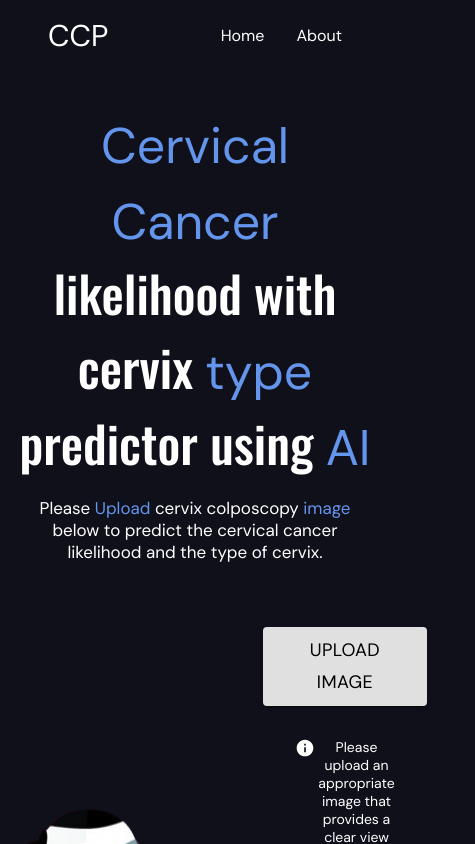
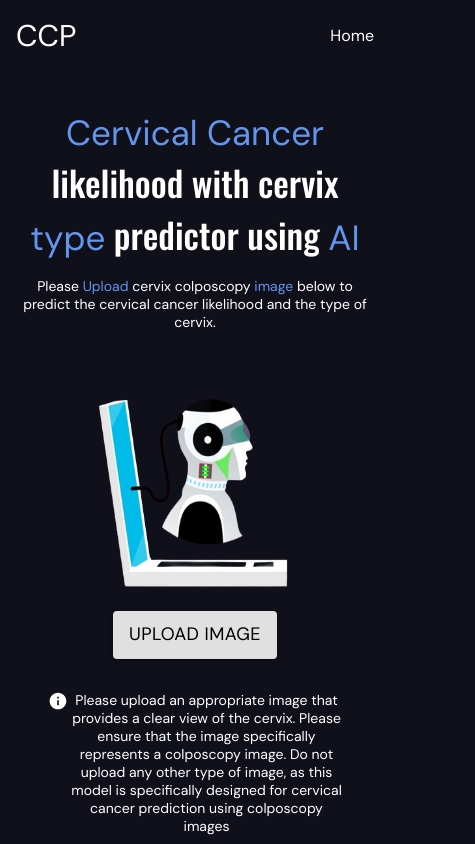
Before and after one commit to hunda747/ccpredict, a Next.js app: page / in a window 390 px wide. Shown: the top 844 px of the page, 475 px wide, since content can reach past the window. Built offline with nearby package versions, Linux system fonts and the light colour scheme.

Commit message:
work home

```diff
--- a/components/HeroSection.js
+++ b/components/HeroSection.js
@@ -10,9 +10,10 @@ import Button from "@material-ui/core/Button";
 import Container from "@material-ui/core/Container";
 import classes from "../styles/Hero.module.css";
 import { useRouter } from "next/router";
-import { CircularProgress } from "@material-ui/core";
+import { CircularProgress, Snackbar } from "@material-ui/core";
 import FileUploadIcon from "@mui/icons-material/FileUpload";
 import InfoIcon from "@mui/icons-material/Info";
+import { Alert } from "@mui/material";
 // const theme = createMuiTheme();
 const theme = createTheme();
 
@@ -23,6 +24,14 @@ const HeroSection = () => {
   const [imageUrl, setImageUrl] = useState("");
   const [loader, setLoader] = useState(false);
   const router = useRouter();
+
+  const [open, setOpen] = useState(false);
+  const vertical = "top";
+  const horizontal = "center";
+
+  const handleClose = () => {
+    setOpen(false);
+  };
 
   const handleUpload = (e) => {
     e.preventDefault();
@@ -63,6 +72,7 @@ const HeroSection = () => {
         })
         .catch((error) => {
           console.error(error);
+          setOpen(true);
         })
         .finally(() => {
           setLoader(false);
@@ -74,6 +84,21 @@ const HeroSection = () => {
 
   return (
     <div className={classes.root}>
+      <Snackbar
+        anchorOrigin={{ vertical, horizontal }}
+        open={open}
+        autoHideDuration={6000}
+        onClose={handleClose}
+      >
+        <Alert
+          onClose={handleClose}
+          className={classes.bigMessage}
+          severity={"error"}
+          sx={{ width: "100%" }}
+        >
+          <span>Network Error, Please try again later</span>
+        </Alert>
+      </Snackbar>
       {/* <Container maxWidth="sm"> */}
       <div className={classes.header}>
         <span className={classes.colring}>Cervical Cancer</span> likelihood with
@@ -94,9 +119,12 @@ const HeroSection = () => {
           />
         </div>
         <div className={classes.form}>
+          {loader ? (
+            <CircularProgress />
+          ) : (
             <Button
               variant="contained"
-            color="success"
+              // color="primary"
               component="label"
               onChange={handleUpload}
               style={{
@@ -110,11 +138,16 @@ const HeroSection = () => {
               className={classes.buttonM}
             >
               {/* <FileUploadIcon
-              sx={{ paddingRight: "10px", background: "white", color: "black" }}
+                sx={{
+                  paddingRight: "10px",
+                  background: "white",
+                  color: "black",
+                }}
               /> */}
               <span className={classes.uploads}>Upload Image</span>
               <input type="file" onChange={(e) => handleUpload(e)} hidden />
             </Button>
+          )}
           <div>
             <div className={classes.info}>
               <div>
@@ -131,7 +164,7 @@ const HeroSection = () => {
           </div>
         </div>
       </div>
-      {loader && <CircularProgress />}
+      {/* {loader && <CircularProgress />} */}
       {/* </Container> */}
       <div className={classes.notes}></div>
     </div>
--- a/components/Navbar.js
+++ b/components/Navbar.js
@@ -16,7 +16,7 @@ const Navbar = () => {
            <li>about</li>
          </ul> */}
           <div>Home</div>
-          <div>About</div>
+          {/* <div>About</div> */}
         </div>
       </nav>
     </>
--- a/styles/Hero.module.css
+++ b/styles/Hero.module.css
@@ -12,6 +12,32 @@
   margin: 0 1rem;
 }
 
+.root {
+  display: flex;
+  flex-direction: column;
+  align-items: center;
+  justify-content: top;
+  /* height: 100vh; */
+  text-align: center;
+  /* height: 100vh; */
+  height: calc(100vh - 100px);
+  margin: 0 1rem;
+}
+
+@media (max-width: 768px) {
+  .root {
+    display: flex;
+    flex-direction: column;
+    align-items: center;
+    justify-content: top;
+    /* height: 100vh; */
+    text-align: center;
+    /* height: 100vh; */
+    height: 100%;
+    margin: 0 1rem;
+  }
+}
+
 .colring {
   color: #6495ed;
   /* color: #008080; */
@@ -24,10 +50,27 @@
   font-family: "Oswald", sans-serif;
 }
 
+@media (max-width: 768px) {
+  .header {
+    margin-top: 2rem;
+    margin-bottom: 1rem;
+    font-size: 35px;
+    font-family: "Oswald", sans-serif;
+  }
+}
+
 .description {
   margin-bottom: 1rem;
   text-align: center;
   font-size: 17px;
+}
+
+@media (max-width: 768px) {
+  .description {
+    margin-bottom: 1rem;
+    text-align: center;
+    font-size: 14px;
+  }
 }
 
 .content {
@@ -37,6 +80,28 @@
   align-items: center;
   gap: 0rem;
   margin: 3rem 10rem;
+}
+
+@media (max-width: 768px) {
+  .content {
+    display: flex;
+    flex-direction: column;
+    justify-content: "center";
+    align-items: center;
+    gap: 1rem;
+    margin: 3rem 1rem;
+  }
+}
+
+.bigMessage {
+  /* font-size: 22px; */
+  /* padding: 1.8rem; */
+  font-weight: bold;
+  /* color: red; */
+  /* background: white; */
+}
+.bigMessage span {
+  color: red;
 }
 
 .imageContainer {
@@ -65,13 +130,35 @@
   margin: 0 5rem;
 }
 
+.info {
+  font-size: 14px;
+  display: flex;
+  justify-content: left;
+  text-align: center;
+  gap: 3px;
+  /* width: 50%; */
+  margin: 0 5rem;
+}
+@media (max-width: 768px) {
+  .info {
+    font-size: 14px;
+    display: flex;
+    justify-content: left;
+    text-align: center;
+    gap: 3px;
+    /* width: 50%; */
+    margin: 0 1rem;
+  }
+}
+
 .buttonM {
+  background: #6495ed;
   /* display: none; */
   /* display: contents; */
   /* background: white; */
 }
 .form span {
-  /* background: white; */
+  background: white;
   color: black;
   display: contents;
   font-size: 18px;
@@ -89,6 +176,13 @@
   width: 300px;
 }
 
+@media (max-width: 768px) {
+  .content img {
+    height: 200px;
+    width: 200px;
+  }
+}
+
 .notes {
   margin-top: 2rem;
   position: fixed;
--- a/styles/globals.css
+++ b/styles/globals.css
@@ -4,7 +4,11 @@
   padding: 0;
   margin: 0;
   font-family: "DM Sans", sans-serif;
+  /* background-color: black; */
+}
+
+body {
   background-color: #10101a;
-  /* background-color: black; */
+
   color: white;
 }
--- a/styles/navbar.module.css
+++ b/styles/navbar.module.css
@@ -1,26 +1,35 @@
-.navbar{
+.navbar {
   padding: 1rem 3rem;
   display: flex;
   justify-content: space-between;
   align-items: center;
 }
 
-.navbar__logo{
+@media (max-width: 768px) {
+  .navbar {
+    padding: 1rem 1rem;
+    display: flex;
+    justify-content: space-between;
+    align-items: center;
+  }
+}
+
+.navbar__logo {
   display: flex;
   align-items: center;
   gap: 1rem;
 }
 
-.navbar__logo img{
+.navbar__logo img {
   height: 100px;
   width: auto;
 }
 
-.navbar__logo span{
+.navbar__logo span {
   font-size: 30px;
 }
 
-.menu{
+.menu {
   display: flex;
   justify-content: right;
   gap: 2rem;
```
Lines whose indentation alone changed are shown as unchanged.
